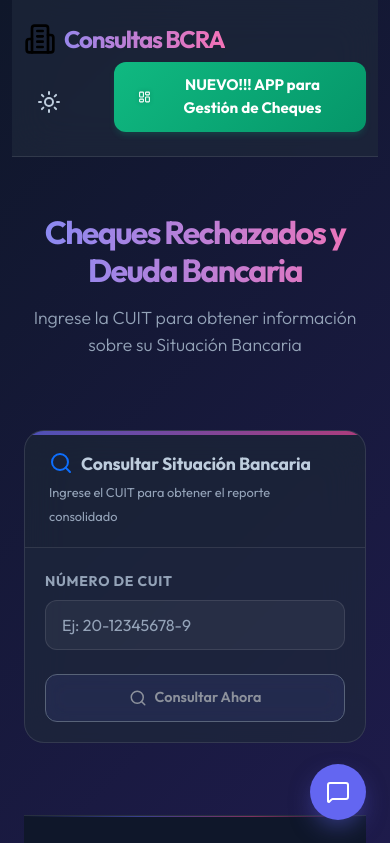
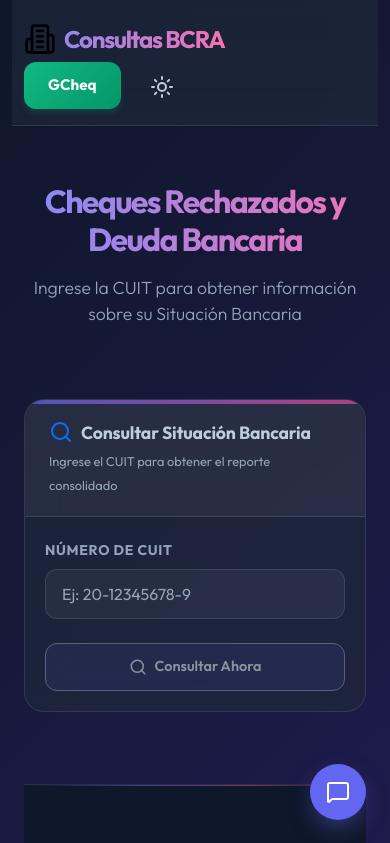
Before and after one commit to SebastianPrario/BcraSearch, a React (Vite) app: page / in a window 390 px wide. Shown: the top 843 px of the page. Built offline with nearby package versions, Linux system fonts and the light colour scheme.

Commit message:
agregar Gcheq al proyecto

```diff
--- a/src/components/styled-components.tsx
+++ b/src/components/styled-components.tsx
@@ -121,7 +121,7 @@
   }
 
   .card-header {
-    background: rgba(0, 0, 0, 0.05);
+    background: rgba(241, 234, 234, 0.05);
     padding: 1.25rem 1.5rem; /* Base móvil */
     border-bottom: 1px solid var(--glass-border);
 
@@ -259,6 +259,7 @@
     background: rgba(15, 23, 42, 0.3);
     padding: 1.25rem 1.5rem;
     border-bottom: 1px solid var(--glass-border);
+    color: var(--text-main);
 
     @media (min-width: 768px) {
       padding: 1.5rem 2rem;
--- a/src/pages/NavBar/NavBar.tsx
+++ b/src/pages/NavBar/NavBar.tsx
@@ -16,6 +16,18 @@
         </a>
 
         <div className="d-flex align-items-center gap-3">
+           <div className="d-none d-lg-flex justify-content-center mb-2">
+            <GCheqButton onClick={() => setShowGCheq(true)}>
+              <LayoutDashboard size={20} />
+              NUEVO!!! APP para Gestión de Cheques
+            </GCheqButton>
+            </div>
+             <div className="d-lg-none">
+            <GCheqButton onClick={() => setShowGCheq(true)}>
+              GCheq
+            </GCheqButton>
+            </div>
+
           <button
             onClick={toggleTheme}
             className="btn btn-link me-4 text-decoration-none"
@@ -24,18 +36,14 @@
           >
             {theme === 'light' ? <Moon size={24} /> : <Sun size={24} />}
           </button>
-       <div className="d-flex justify-content-center mb-2">
-            <GCheqButton onClick={() => setShowGCheq(true)}>
-              <LayoutDashboard size={20} />
-              NUEVO!!! APP para Gestión de Cheques
-            </GCheqButton>
+
           </div>
           <GCheqModal
             show={showGCheq}
             handleClose={() => setShowGCheq(false)}
           />
         </div>
-      </div>
+
     </StyledNavbar>
   )
 }
--- a/src/pages/ResultPage/ResultPage.tsx
+++ b/src/pages/ResultPage/ResultPage.tsx
@@ -38,6 +38,10 @@
 
     return { total, cantidad };
   }
+  function formatearcuit(identificacion: string): React.ReactNode {
+    throw new Error('Function not implemented.')
+  }
+
   return (
 
     <div ref={content}>
```
